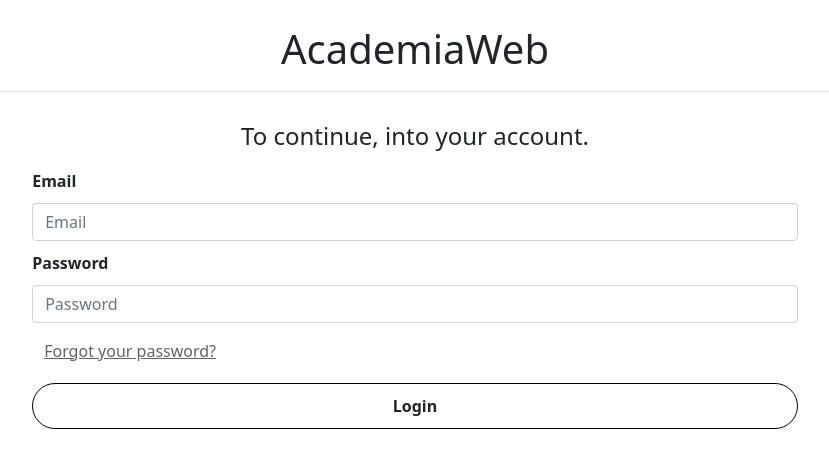
After one commit to Garridot/Classroom, a Django app: page /academiaweb/login/ in a window 1280 px wide. The commit adds this page. Shown: the top 468 px of the page, without its empty margins (225-1054 px from the left). Run offline with Django 3.2, Linux system fonts and the light colour scheme; some libraries are stand-ins or nearby versions.

Commit message:
login view created

```diff
--- /dev/null
+++ b/classroom/main_app/static/css/login.css
@@ -0,0 +1,70 @@
+.container-fluid{
+width: 100%;
+}
+.container-fluid .title{
+border-bottom: 1px solid #d9dadc;
+padding: 25px 0 10px;
+margin-bottom: 30px;
+text-align: center;
+}
+.title a{
+text-decoration: none;
+color: #212529;
+}
+
+
+
+.quarter-card{
+width: 100%;
+margin: auto;
+
+}
+.quarter-card .form{
+width: 100%;
+padding: 0 10px;
+margin: auto;
+}
+
+.form h4{
+text-align: center;
+}
+form{
+padding: 0 20%;
+}
+form .row label{
+font-weight: 600;
+padding: 0;
+margin: 10px 0;
+}
+form .row input[type='password']{
+margin: 0 0 1rem 0;
+}
+form .login{
+text-align: center;
+justify-content: center;
+padding: 20px 0;
+
+}
+form .login input{
+font-weight: 700;
+padding: 10px 0;
+border-radius: 50px;
+border: 1px solid black;
+transition: all 0.2s;
+
+
+}
+form .login input:hover{
+border: 1px solid black;
+background-color: #f8f0f4;
+}
+form .login a{
+color: #616466;
+margin: 10px 0;
+}
+
+@media (max-width:900px){
+    form{
+    padding: 0 ;
+    }
+}
--- /dev/null
+++ b/classroom/main_app/templates/login.html
@@ -0,0 +1,47 @@
+{% extends 'base.html' %}
+{% load static %}
+{% block content %}
+
+<link rel="stylesheet" href="{% static 'css/login.css' %}">
+
+
+<div class="container-fluid">
+    <div class="title">
+      <a href="{% url 'main_page' %}">
+        <h1>AcademiaWeb</h1>
+      </a>
+    </div>
+    <div class="quarter-card">
+        <div class="form">
+            <h4>To continue, into your account.</h4>
+
+        <form method="POST">
+          <div class="row">
+            {% for message  in  messages %}
+            <div class="alert alert-danger" role="alert">
+                <h6>{{message}}</h6>
+            </div>
+            {% endfor %}
+          </div>
+          {% csrf_token %}
+          <div class="row">
+            <label for="exampleFormControlInput1" class="form-label">Email</label>
+            <input type="email" class="form-control" id="exampleInputEmail1" placeholder="Email" aria-describedby="emailHelp" name="email">
+          </div>
+          <div class="row" >
+            <label for="exampleFormControlInput1" class="form-label">Password</label>
+            <input type="password" class="form-control" id="exampleInputPassword1" placeholder="Password" name="password">
+          </div>
+          <a href="{% url 'password_reset' %}" style="color:#616467" class="reset_password" >Forgot your password?</a>
+          <div class="login row">
+            <input  type="submit" value="Login" class="Login btn">
+          </div>
+      </form>
+
+
+      </div>
+    </div>
+</div>
+
+<script src="{% static 'js/login.js' %}"></script>
+{% endblock %}
--- a/classroom/main_app/templates/main_page.html
+++ b/classroom/main_app/templates/main_page.html
@@ -22,7 +22,7 @@
                 <a  href="" >Apply</a>
             </li>
             <li>
-                <a  href="" id="login">Login</a>
+                <a  href="{% url 'login' %}" id="login">Login</a>
             </li>
           </ul>
     </header>
--- a/classroom/main_app/urls.py
+++ b/classroom/main_app/urls.py
@@ -6,4 +6,7 @@ urlpatterns = [
     path('',views.MainPage,name='main_page'),
     path('information/',views.Information,name='information'),
     path('contact/',views.Contact,name='contact'),
+
+    path('login/',views.LoginView,name='login'),
+    path('logout/',views.LogoutView,name='logout'),
 ]
--- a/classroom/main_app/views.py
+++ b/classroom/main_app/views.py
@@ -1,8 +1,8 @@
-
 from django.shortcuts import render
 from .models import *
 from .forms import *
 from django.core.mail import send_mail
+from django.contrib.auth import login, logout , authenticate
 
 # Create your views here.
 
@@ -23,3 +23,20 @@ def Contact(request):
         )
         return render(request,'contact.html',{'name':name})
     return render(request,'contact.html',{})
+
+
+
+def LoginView(request):
+    if request.method == 'POST':
+        email = request.POST.get('email')
+        password = request.POST.get('password')
+        user = authenticate(request , email = email, password = password)
+        if user is not None:
+            login(request,user)
+            return redirect('home')
+        else:
+            messages.info(request,'Email or password is incorrect.')
+    return render(request,'login.html')
+def LogoutView(request):
+    logout(request)
+    return redirect('login')
```
